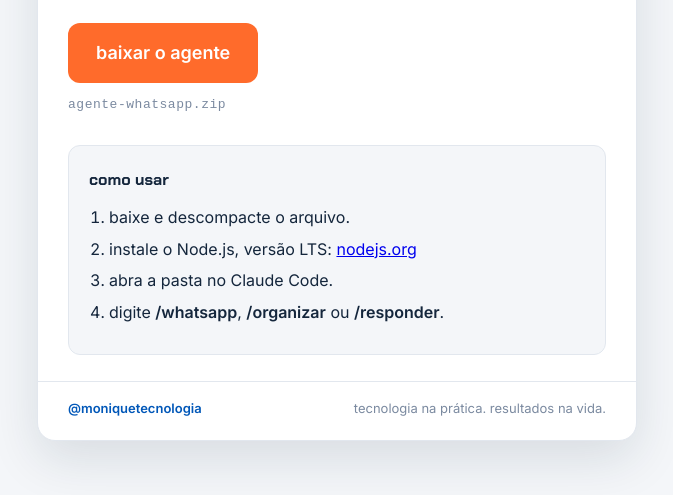
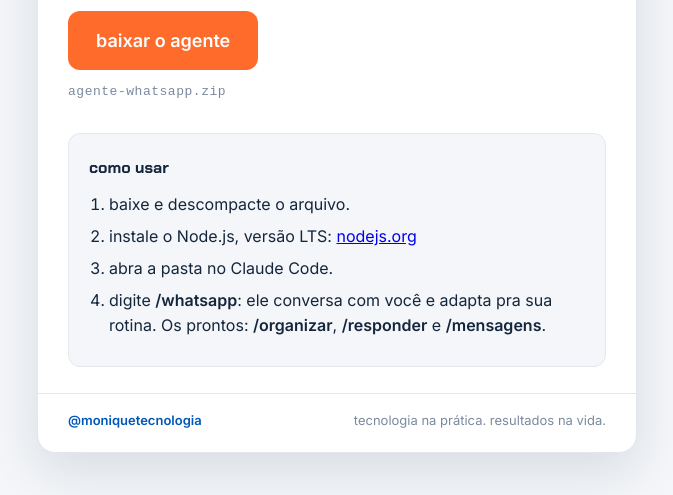
Before and after one commit to moniquewinternet-byte/experts-agente-whatsapp, a plain HTML site: page index.html in a window 1280 px wide. Shown: the part 305-800 px from the top of the page, without its empty margins (303-976 px from the left). Drawn offline with Linux system fonts and the light colour scheme; a web font is replaced by a local one.

Commit message:
Agente: /whatsapp conversa e adapta a rotina, /mensagens com lista pronta pra um clique
Co-Authored-By: Claude Opus 5.5 <noreply@anthropic.com>

```diff
--- a/index.html
+++ b/index.html
@@ -85,7 +85,7 @@
           <li>baixe e descompacte o arquivo.</li>
           <li>instale o Node.js, versão LTS: <a href="https://nodejs.org" target="_blank" rel="noopener">nodejs.org</a></li>
           <li>abra a pasta no Claude Code.</li>
-          <li>digite <b>/whatsapp</b>, <b>/organizar</b> ou <b>/responder</b>.</li>
+          <li>digite <b>/whatsapp</b>: ele conversa com você e adapta pra sua rotina. Os prontos: <b>/organizar</b>, <b>/responder</b> e <b>/mensagens</b>.</li>
         </ol>
       </div>
     </div>
```
Also changed, not shown: 1 other file.
